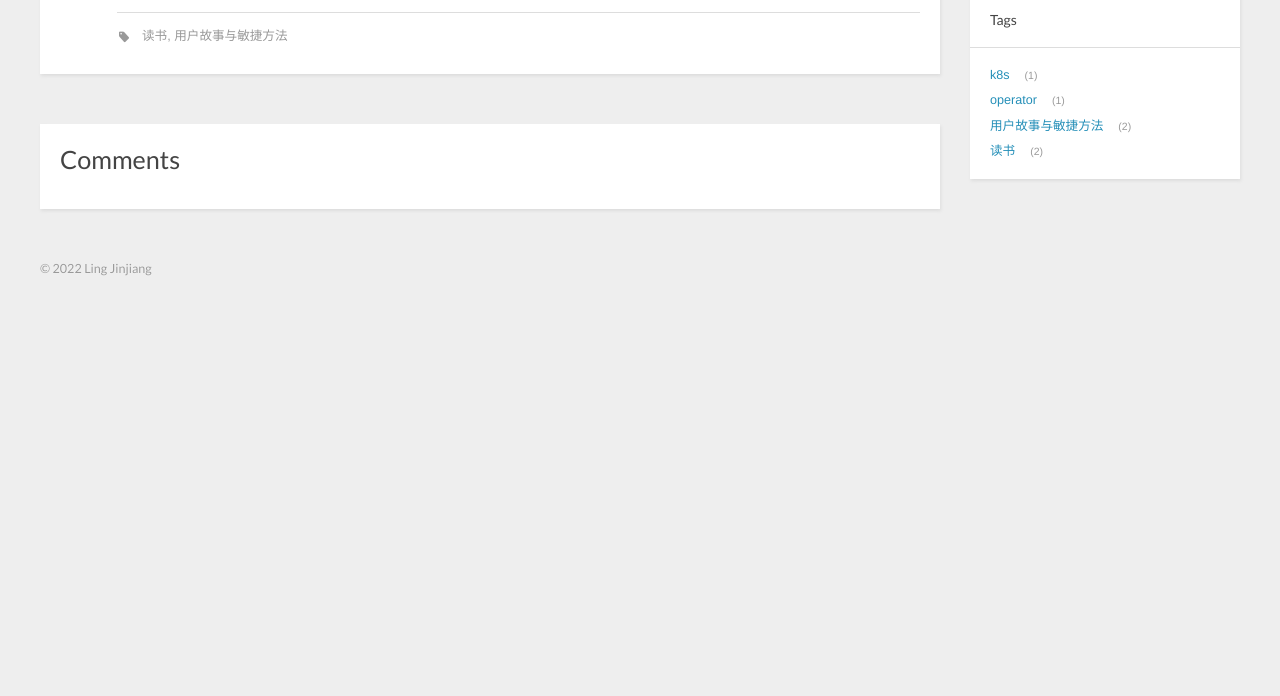
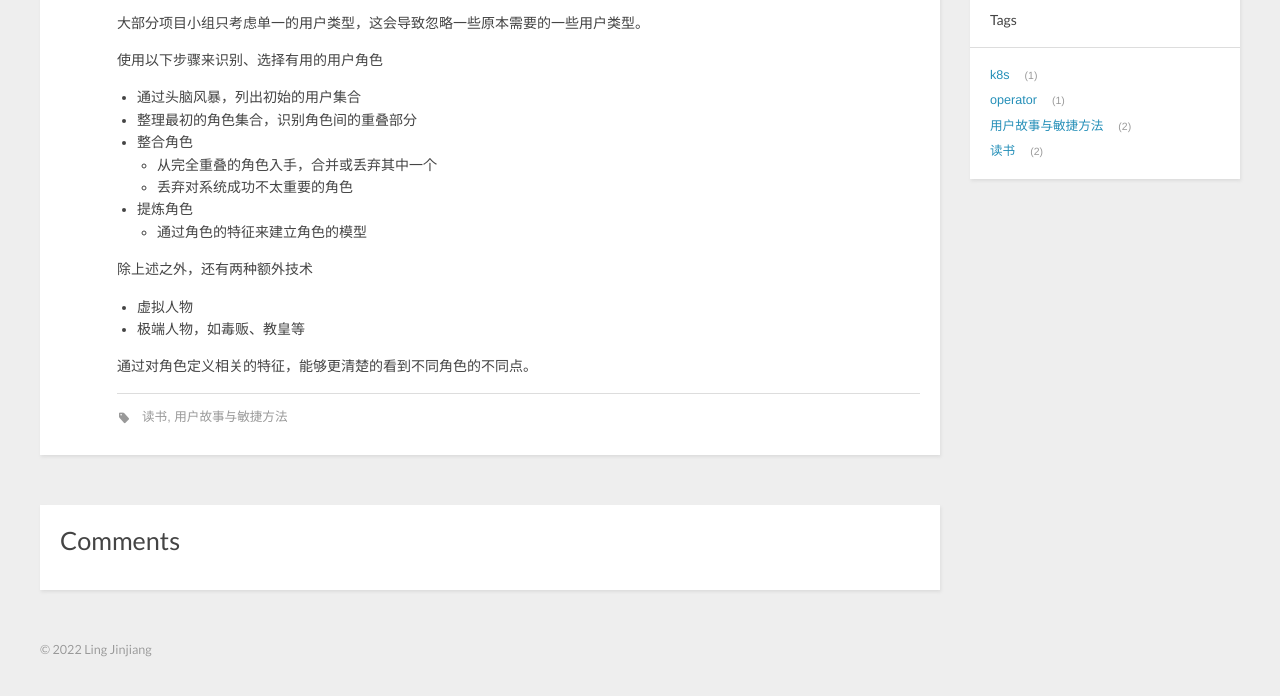
Before and after one commit to lingjinjiang/lingjinjiang.github.io, a plain HTML site: page 2021/12/27/读书-用户建模/index.html in a window 1280 px wide. Shown: the part 222-918 px from the top of the page. Before the commit the page ends 800 px from the top, so only its background shows below. Drawn offline with Linux system fonts and the light colour scheme.

Commit message:
Site updated: 2022-01-09 20:04:25

```diff
--- a/2021/12/27/读书-用户建模/index.html
+++ b/2021/12/27/读书-用户建模/index.html
@@ -5,6 +5,19 @@
 
   <title>[读书]用户建模 | 凌晋江的备忘录</title>
   <meta name="author" content="Ling Jinjiang">
+
+  <meta name="description" content="大部分项目小组只考虑单一的用户类型，这会导致忽略一些原本需要的一些用户类型。
+使用以下步骤来识别、选择有用的用户角色
+
+通过头脑风暴，列出初始的用户集合
+整理最初的角色集合，识别角色间的重叠部分
+整合角色
+从完全重叠的角色入手，合并或丢弃其中一个
+丢弃对系统成功不太重要的角色
+
+
+提炼角色
+通过角色">
 
   <meta name="viewport" content="width=device-width, initial-scale=1, maximum-scale=1">
 
@@ -60,6 +73,27 @@
     </header>
     <div class="e-content entry" itemprop="articleBody">
 
+        <p>大部分项目小组只考虑单一的用户类型，这会导致忽略一些原本需要的一些用户类型。</p>
+<p>使用以下步骤来识别、选择有用的用户角色</p>
+<ul>
+<li>通过头脑风暴，列出初始的用户集合</li>
+<li>整理最初的角色集合，识别角色间的重叠部分</li>
+<li>整合角色<ul>
+<li>从完全重叠的角色入手，合并或丢弃其中一个</li>
+<li>丢弃对系统成功不太重要的角色</li>
+</ul>
+</li>
+<li>提炼角色<ul>
+<li>通过角色的特征来建立角色的模型</li>
+</ul>
+</li>
+</ul>
+<p>除上述之外，还有两种额外技术</p>
+<ul>
+<li>虚拟人物</li>
+<li>极端人物，如毒贩、教皇等</li>
+</ul>
+<p>通过对角色定义相关的特征，能够更清楚的看到不同角色的不同点。</p>
 
 
     </div>
```
Also changed, not shown: index.html (+21 -0 lines).
